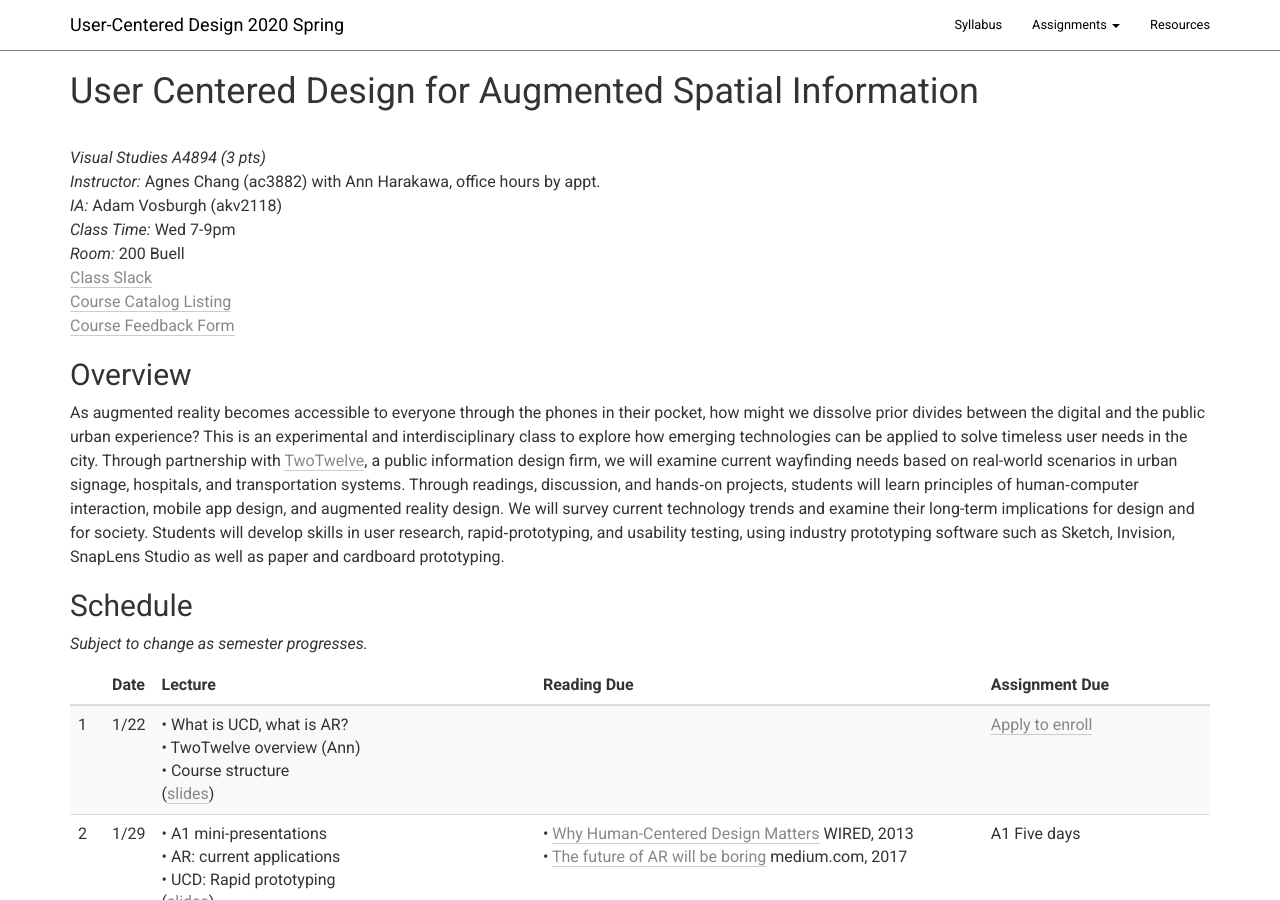
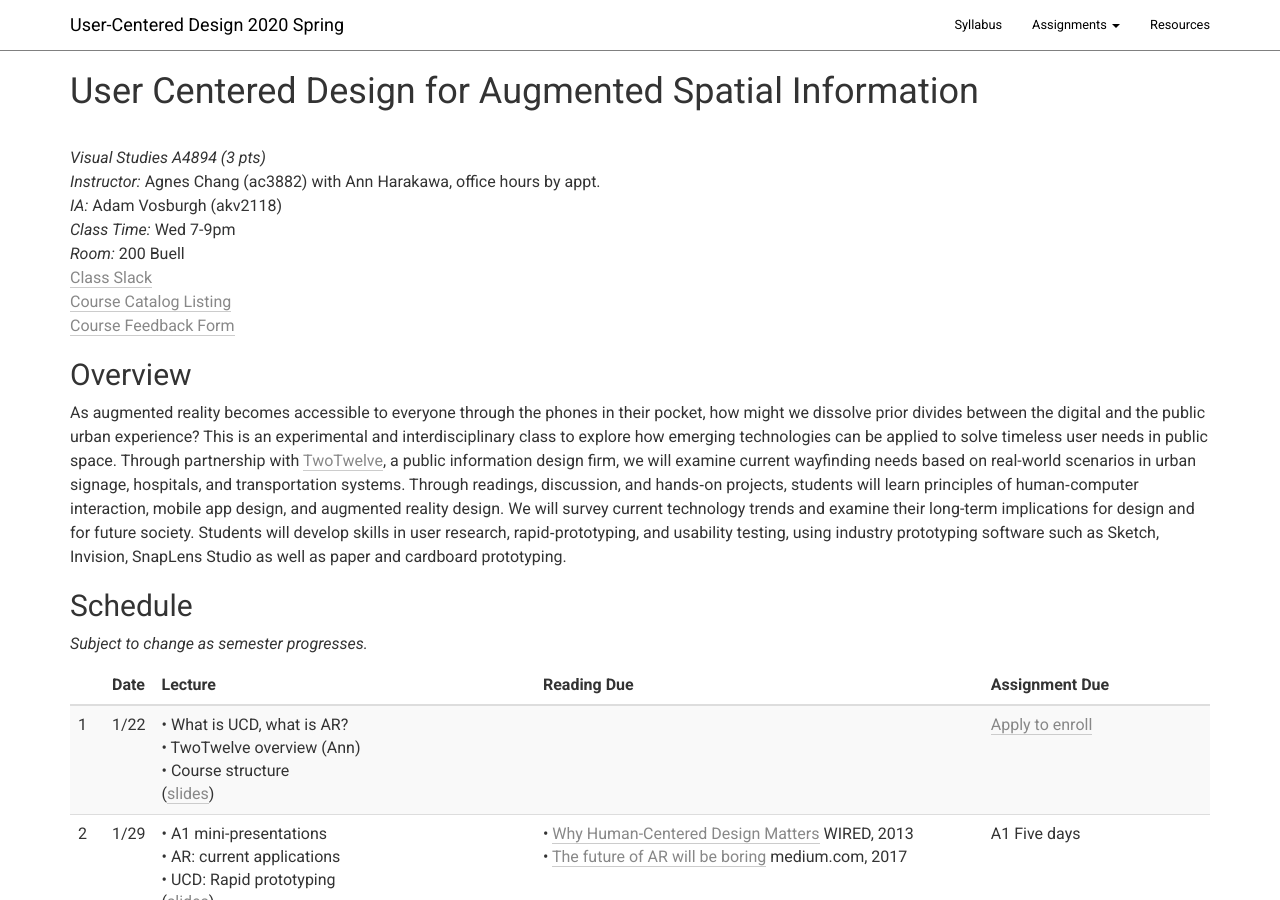
Before and after one commit to columbiaspatialinfo/columbiaspatialinfo.github.io, a Jekyll site: the page built from index.md, in a window 1280 px wide and 900 px high. Built offline with Jekyll 4.4.1, drawn with Linux system fonts in a browser that asks for light colours; our own code applies the rules of GitHub Pages for plain Markdown files.

Commit message:
Update index.md

```diff
--- a/index.md
+++ b/index.md
@@ -17,7 +17,7 @@ _Room:_ 200 Buell <br>
 
 ## Overview
 
-As augmented reality becomes accessible to everyone through the phones in their pocket, how might we dissolve prior divides between the digital and the public urban experience? This is an experimental and interdisciplinary class to explore how emerging technologies can be applied to solve timeless user needs in the city. Through partnership with [TwoTwelve](http://www.twotwelve.com/), a public information design firm, we will examine current wayfinding needs based on real-world scenarios in urban signage, hospitals, and transportation systems. Through readings, discussion, and hands‐on projects, students will learn principles of human‐computer interaction, mobile app design, and augmented reality design. We will survey current technology trends and examine their long-term implications for design and for society. Students will develop skills in user research, rapid‐prototyping, and usability testing, using industry prototyping software such as Sketch, Invision, SnapLens Studio as well as paper and cardboard prototyping.
+As augmented reality becomes accessible to everyone through the phones in their pocket, how might we dissolve prior divides between the digital and the public urban experience? This is an experimental and interdisciplinary class to explore how emerging technologies can be applied to solve timeless user needs in public space. Through partnership with [TwoTwelve](http://www.twotwelve.com/), a public information design firm, we will examine current wayfinding needs based on real-world scenarios in urban signage, hospitals, and transportation systems. Through readings, discussion, and hands‐on projects, students will learn principles of human‐computer interaction, mobile app design, and augmented reality design. We will survey current technology trends and examine their long-term implications for design and for future society. Students will develop skills in user research, rapid‐prototyping, and usability testing, using industry prototyping software such as Sketch, Invision, SnapLens Studio as well as paper and cardboard prototyping.
 
 
 ## Schedule
```
